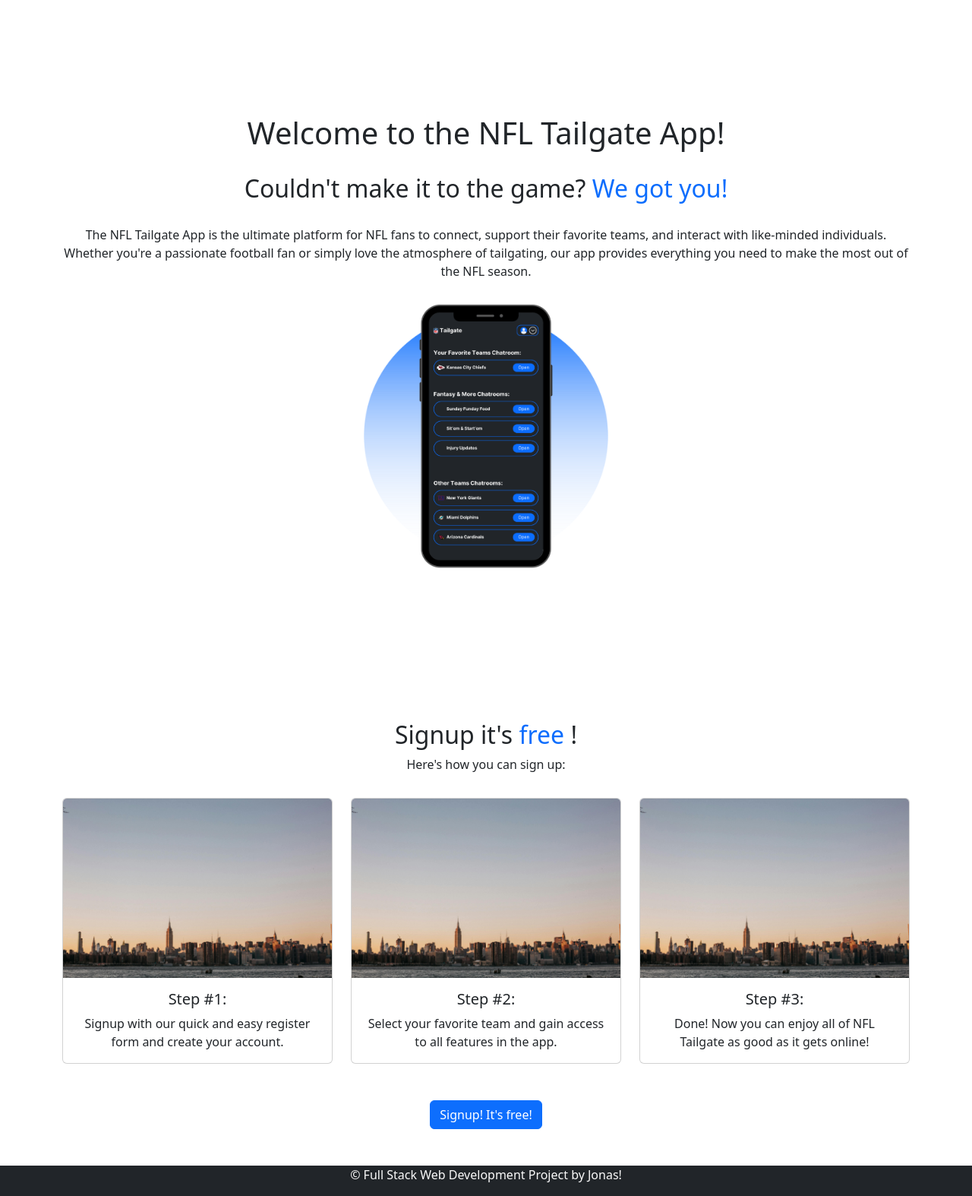
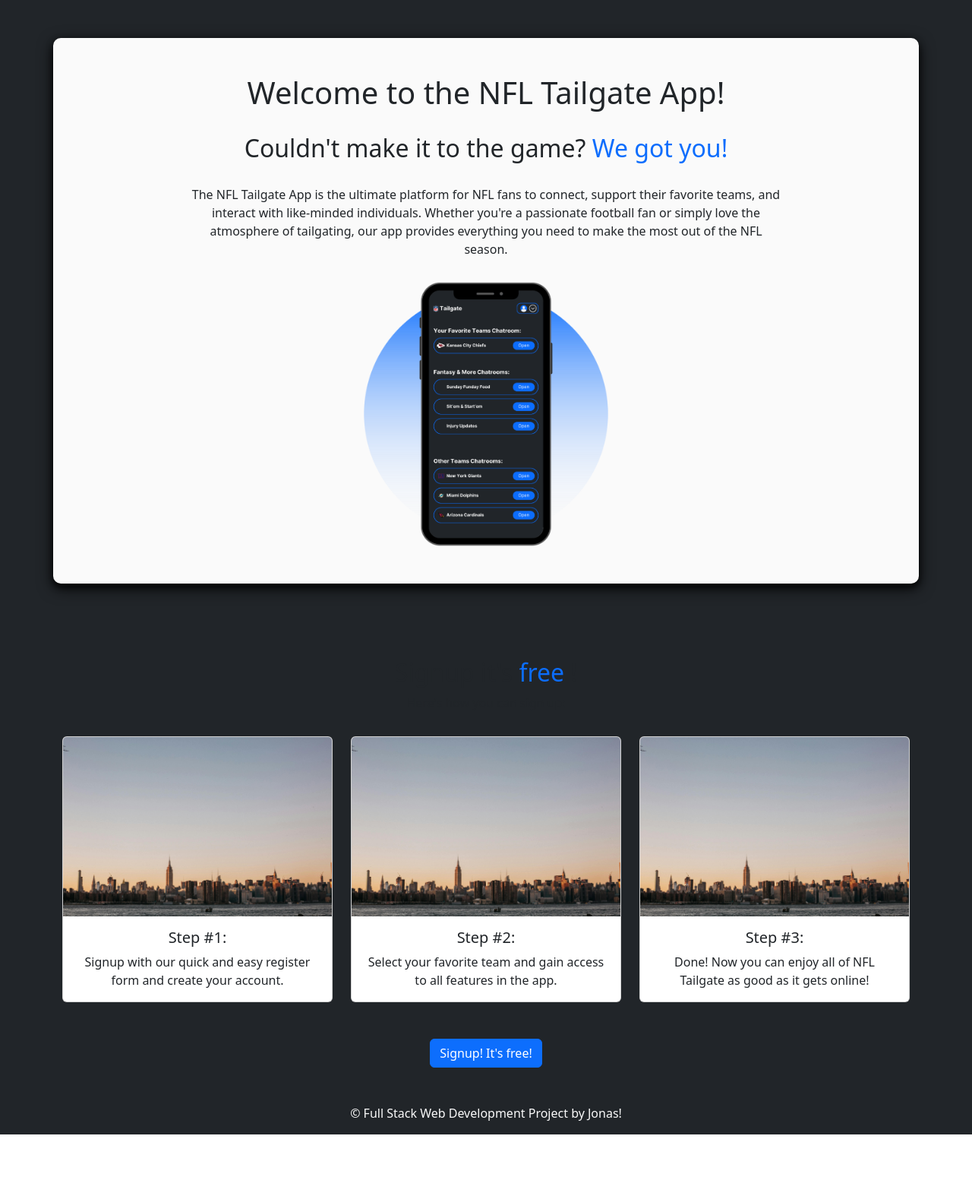
Before and after one commit to firstnamejonas/nfl-tailgate-app, a Django app: page / in a window 1280 px wide. Shown: the part 56-1630 px from the top of the page at 76% size. After the commit the page ends 1549 px from the top, so only its background shows below. Run offline with Django 4.2, Linux system fonts and the light colour scheme; some libraries are stand-ins or nearby versions.

Commit message:
Change body background color and adjust content

```diff
--- a/static/css/style.css
+++ b/static/css/style.css
@@ -2,6 +2,7 @@
 
 body {
     padding-top: 56px;
+    background-color: #212529 !important;
 }
 
 .text-highlights {
@@ -13,8 +14,10 @@ body {
 /*------------------------------------------------------------------------------- Hero-Section (Home): */
 
 #hero-section {
-    min-height: 100vh;
     margin: 50px auto;
+    border-radius: 10px;
+    background-color: #fafafa;
+    box-shadow: 0 4px 8px 0 rgba(0, 0, 0, 0.8), 0 6px 20px 0 rgba(0, 0, 0, 0.8);
     display: flex;
     flex-direction: column;
     align-items: center;
@@ -32,7 +35,8 @@ body {
 }
 
 .hero-section-paragraph {
-    margin: 0 0 30px;
+    margin: 0 auto 30px;
+    width: 70%;
 }
 
 #wireframe-image {
```
